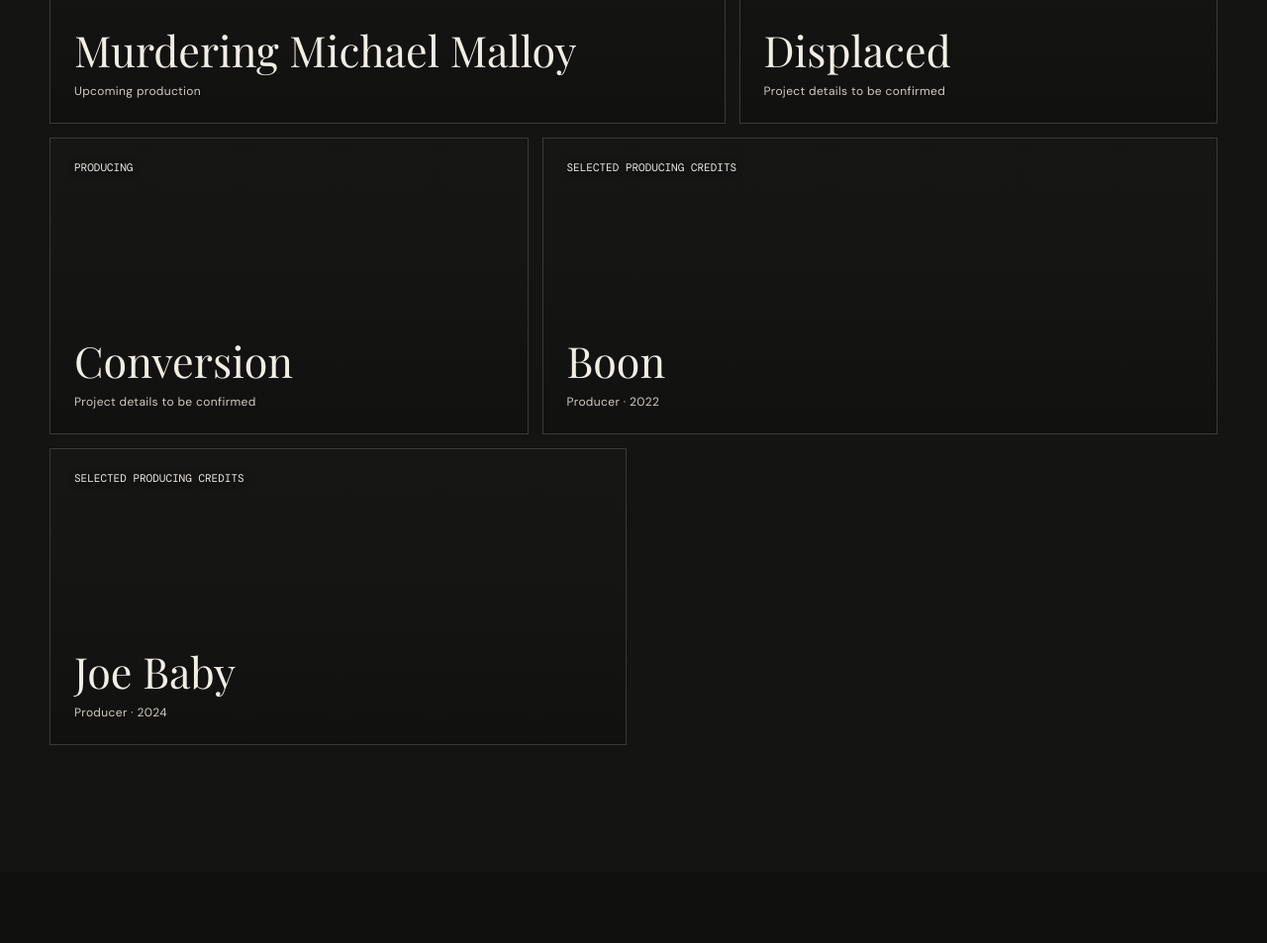
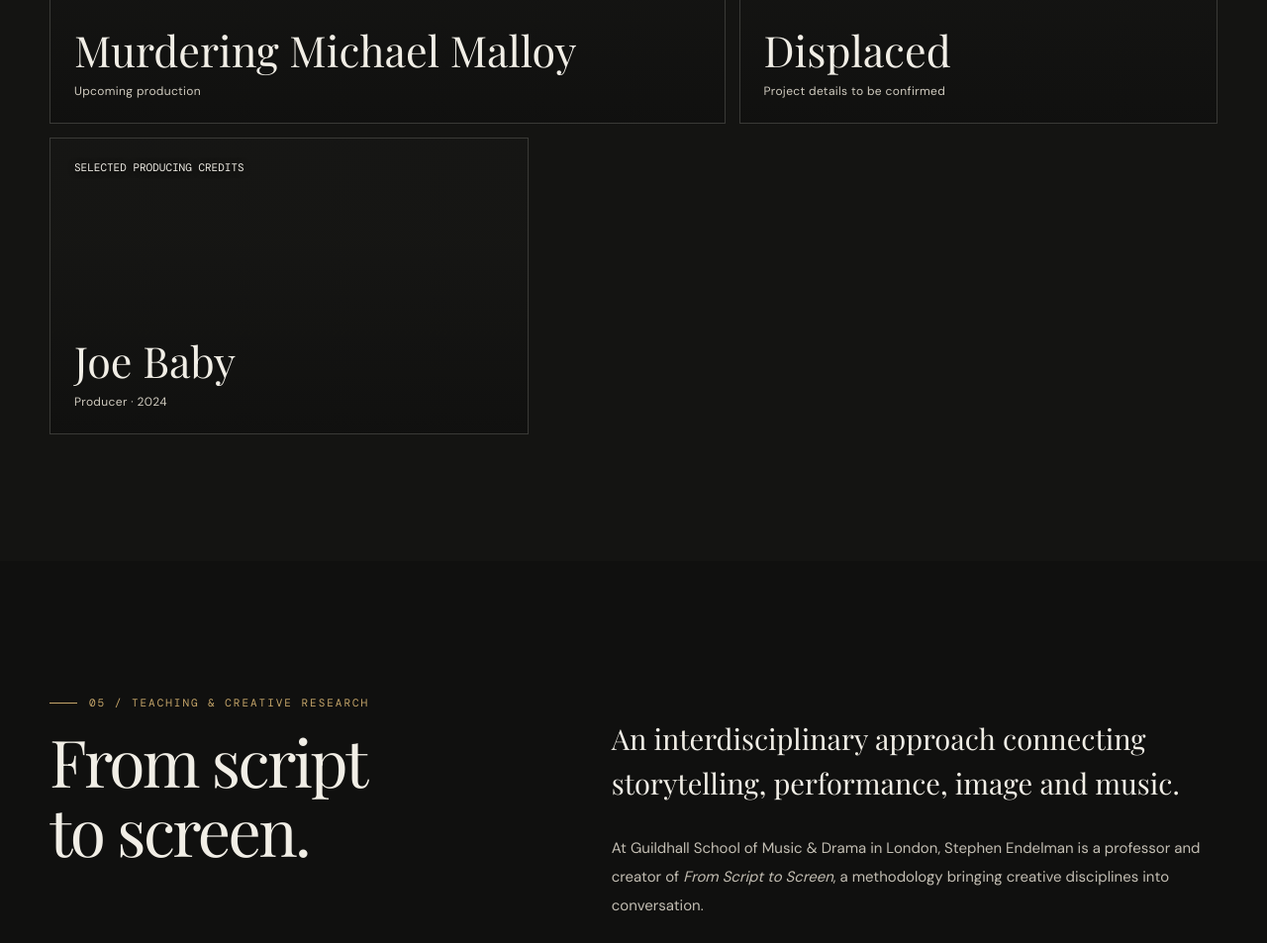
Before and after one commit to SkyPrograms/Stephen-Endelman-Argo-Narvis-Films, a plain HTML site: page index.html in a window 1280 px wide. Shown: the part 4541-5494 px from the top of the page at 99% size. Drawn offline with nearby package versions, Linux system fonts and the light colour scheme.

Commit message:
Remove Boon and Conversion project cards

```diff
--- a/index.html
+++ b/index.html
@@ -255,8 +255,6 @@
         <div class="work-grid">
           <article class="work-card"><span class="number">IN DEVELOPMENT</span><div class="card-bottom"><div><h3>Murdering Michael Malloy</h3><p>Upcoming production</p></div></div></article>
           <article class="work-card"><span class="number">PRODUCING</span><div class="card-bottom"><div><h3>Displaced</h3><p>Project details to be confirmed</p></div></div></article>
-          <article class="work-card"><span class="number">PRODUCING</span><div class="card-bottom"><div><h3>Conversion</h3><p>Project details to be confirmed</p></div></div></article>
-          <article class="work-card"><span class="number">SELECTED PRODUCING CREDITS</span><div class="card-bottom"><div><h3>Boon</h3><p>Producer · 2022</p></div></div></article>
           <article class="work-card"><span class="number">SELECTED PRODUCING CREDITS</span><div class="card-bottom"><div><h3>Joe Baby</h3><p>Producer · 2024</p></div></div></article>
         </div>
       </div>
```
